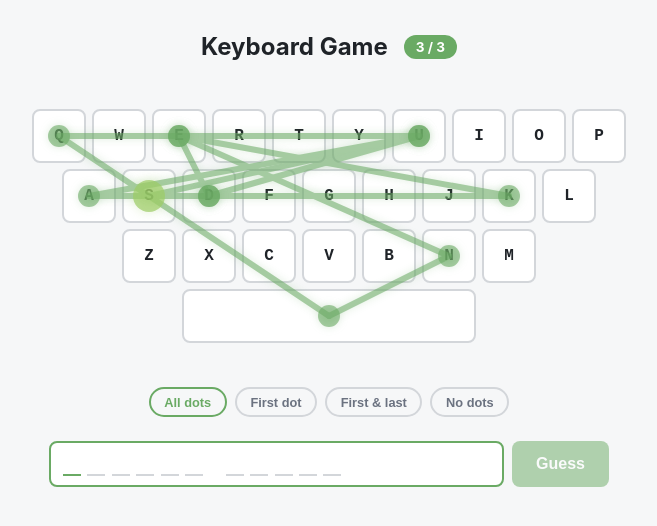
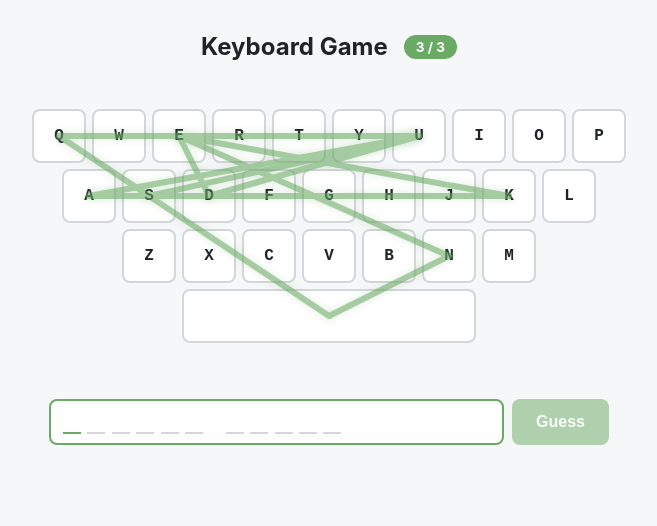
Before and after one commit to mps114/keyboard_game, a React (Vite) app: page / in a window 1280 px wide. Shown: the top 526 px of the page, without its empty margins (311-968 px from the left). Built offline with nearby package versions, Linux system fonts and the light colour scheme.

Commit message:
Add GitHub Pages deployment

```diff
--- a/src/App.tsx
+++ b/src/App.tsx
@@ -11,9 +11,9 @@ import './App.css'
 const MAX_ATTEMPTS = 3
 
 const DOT_OPTIONS: { value: DotMode; label: string }[] = [
-  { value: 'all', label: 'All dots' },
   { value: 'first', label: 'First dot' },
-  { value: 'first-last', label: 'First & last' },
+  { value: 'last', label: 'Last dot' },
+  { value: 'first-last', label: 'Both dots' },
   { value: 'none', label: 'No dots' },
 ]
 
@@ -51,7 +51,7 @@ export default function App() {
   })
   const [attempts, setAttempts] = useState<string[]>(() => initialProgress?.attempts ?? [])
   const [solved, setSolved] = useState(() => initialProgress?.solved ?? false)
-  const [dotMode, setDotMode] = useState<DotMode>('all')
+  const [dotMode, setDotMode] = useState<DotMode>(devMode ? 'first-last' : 'none')
   const [guess, setGuess] = useState<string[]>([])
   const [streakMessage, setStreakMessage] = useState<string | null>(null)
 
@@ -105,8 +105,9 @@ export default function App() {
         {devMode && <span className="attempts-badge">DEV MODE</span>}
       </header>
 
-      <Keyboard word={word} dotMode={dotMode} />
+      <Keyboard word={word} dotMode={devMode ? dotMode : 'none'} />
 
+      {devMode && (
         <div className="dot-options">
           {DOT_OPTIONS.map((opt) => (
             <button
@@ -118,6 +119,7 @@ export default function App() {
             </button>
           ))}
         </div>
+      )}
 
       {attempts.length > 0 && (
         <div className="attempts-history">
--- a/src/components/Keyboard.tsx
+++ b/src/components/Keyboard.tsx
@@ -10,14 +10,14 @@ import keyPositions, {
 } from '../utils/keyboardLayout'
 import './Keyboard.css'
 
-export type DotMode = 'all' | 'first' | 'first-last' | 'none'
+export type DotMode = 'first' | 'last' | 'first-last' | 'none'
 
 interface KeyboardProps {
   word: string
   dotMode?: DotMode
 }
 
-export default function Keyboard({ word, dotMode = 'all' }: KeyboardProps) {
+export default function Keyboard({ word, dotMode = 'first-last' }: KeyboardProps) {
   const letters = word.toUpperCase().split('')
   const points = letters.map((l) => keyPositions[l]).filter(Boolean)
 
@@ -84,6 +84,7 @@ export default function Keyboard({ word, dotMode = 'all' }: KeyboardProps) {
 
               if (dotMode === 'none') return null
               if (dotMode === 'first' && !isFirst) return null
+              if (dotMode === 'last' && !isLast) return null
               if (dotMode === 'first-last' && !isFirst && !isLast) return null
 
               return (
--- a/vite.config.ts
+++ b/vite.config.ts
@@ -2,5 +2,6 @@ import { defineConfig } from 'vite'
 import react from '@vitejs/plugin-react'
 
 export default defineConfig({
+  base: '/keyboard_name/',
   plugins: [react()],
 })
```
Lines whose indentation alone changed are shown as unchanged.
